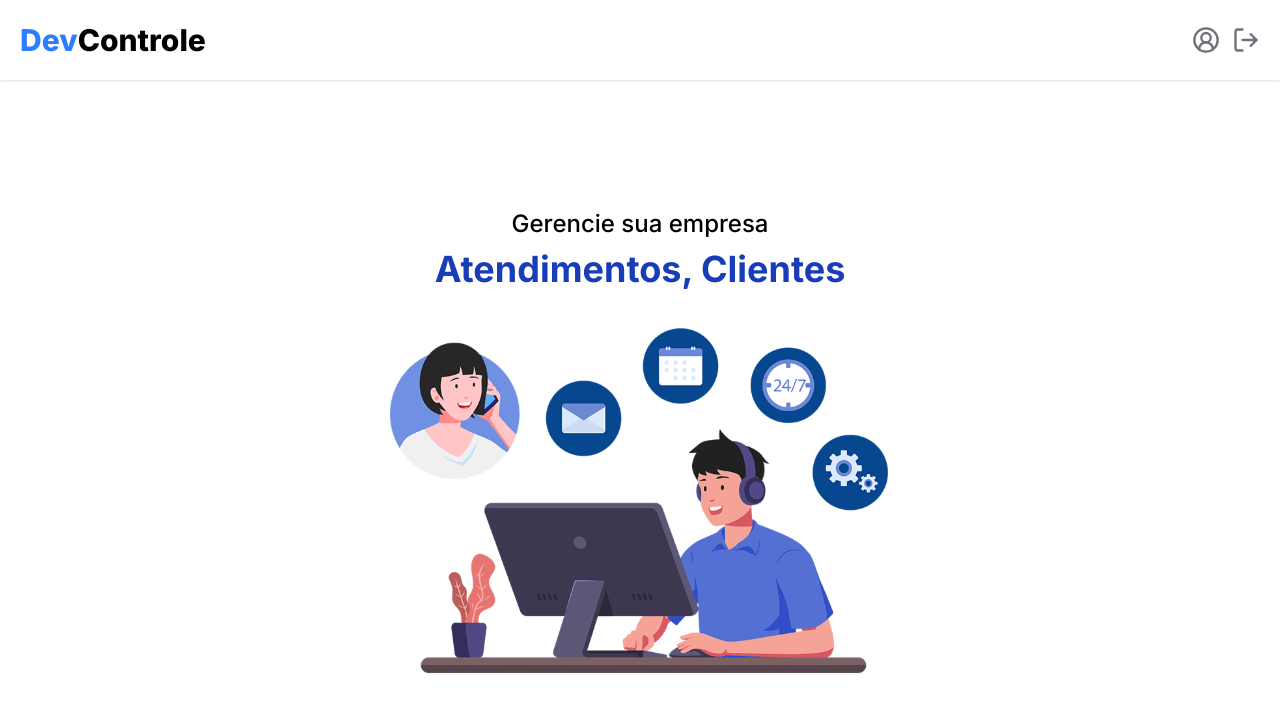
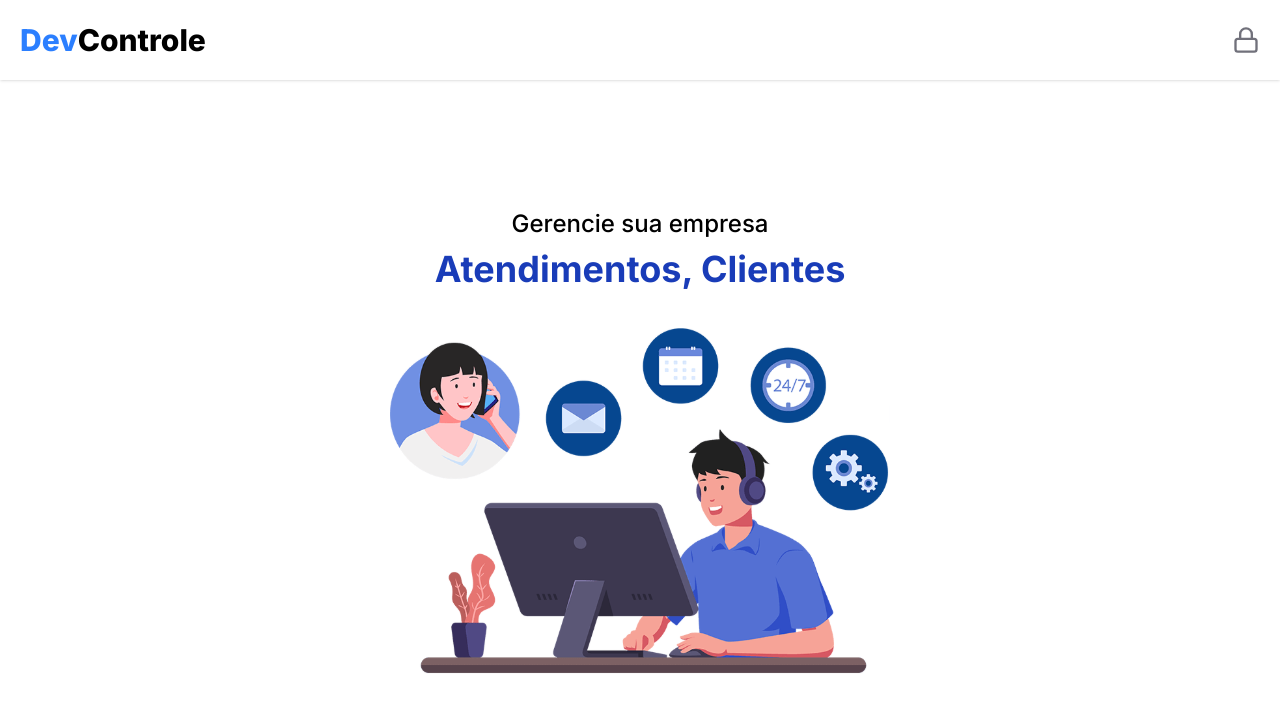
Before and after one commit to odevalison/devcontrole-nextjs, a Next.js app: page / in a window 1280 px wide. Shown: the top 712 px of the page. Built offline with nearby package versions, Linux system fonts and the light colour scheme; no server answers.

Commit message:
feat: add handle login and logout functions on Header component

```diff
--- a/src/components/header/index.tsx
+++ b/src/components/header/index.tsx
@@ -1,7 +1,34 @@
-import { LogOut, UserCircle2 } from "lucide-react";
+"use client";
+
+import { Loader2, Lock, LogOut, UserCircle2 } from "lucide-react";
 import Link from "next/link";
+import { signIn, signOut, useSession } from "next-auth/react";
 
 export function Header() {
+  const { status } = useSession();
+
+  const handleLogInUser = async () => {
+    try {
+      await signIn();
+    } catch (error) {
+      if (error instanceof Error) {
+        throw Error(error.message);
+      }
+      throw new Error("Não foi possível fazer login.");
+    }
+  };
+
+  const handleLogOutUser = async () => {
+    try {
+      await signOut();
+    } catch (error) {
+      if (error instanceof Error) {
+        throw Error(error.message);
+      }
+      throw new Error("Não foi possível sair da conta");
+    }
+  };
+
   return (
     <header className="flex h-20 w-full bg-white px-5 shadow-sm">
       <nav className="mx-auto flex w-full max-w-7xl items-center justify-between">
@@ -11,14 +38,28 @@ export function Header() {
           </h1>
         </Link>
 
+        {status === "loading" && (
+          <button>
+            <Loader2 className="size-7 animate-spin text-zinc-500" />
+          </button>
+        )}
+
+        {status === "unauthenticated" && (
+          <button onClick={handleLogInUser}>
+            <Lock className="size-7 text-zinc-500" />
+          </button>
+        )}
+
+        {status === "authenticated" && (
           <div className="flex items-baseline gap-3">
             <Link href="/dashboard" className="text-zinc-500">
               <UserCircle2 className="size-7" />
             </Link>
-          <button className="text-zinc-500">
+            <button className="text-zinc-500" onClick={handleLogOutUser}>
               <LogOut className="size-7" />
             </button>
           </div>
+        )}
       </nav>
     </header>
   );
```
Also changed, not shown: 1 other file (tests, documents, lock files or other folders). Lines whose indentation alone changed are shown as unchanged.
